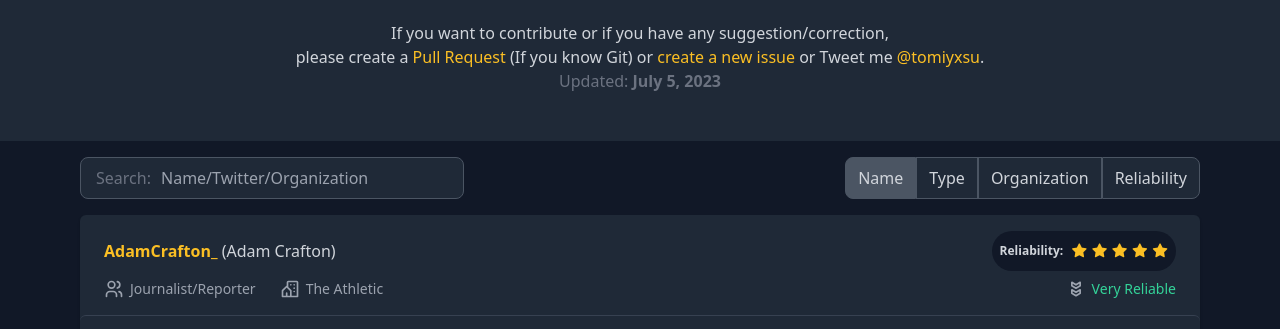
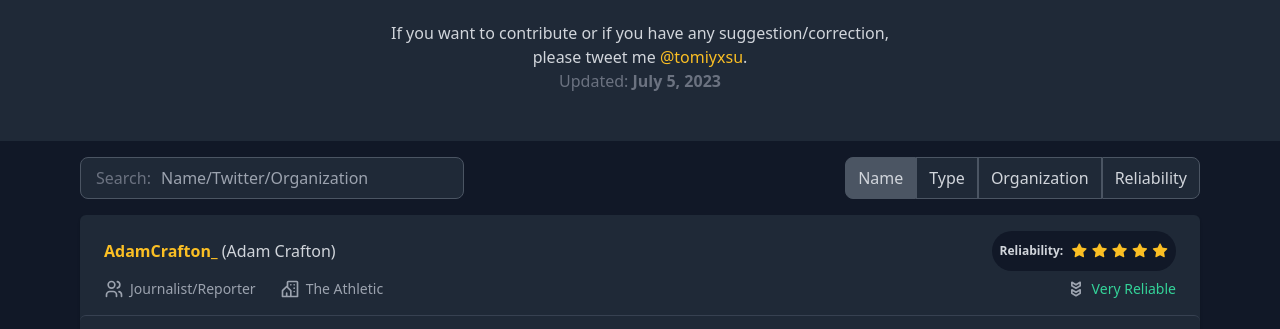
Before and after one commit to kizznaiver/jurno-rating, a website: page index.html in a window 1280 px wide. Shown: the part 753-1082 px from the top of the page. Drawn offline with Linux system fonts and the light colour scheme.

Commit message:
updated header/hero and footer #2

```diff
--- a/index.html
+++ b/index.html
@@ -72,15 +72,7 @@
                     <div class="mt-6">
                         If you want to contribute or if you have any suggestion/correction,
                         <br />
-                        please create a
-                        <a href="https://github.com/kizznaiver/jurno-reliability/pulls"
-                            class="text-amber-400 hover:text-amber-600 transition-colors duration-100">Pull Request</a>
-                        (If you know Git) or
-                        <a href="https://github.com/kizznaiver/jurno-reliability/issues/new"
-                            class="text-amber-400 hover:text-amber-600 transition-colors duration-100">
-                            create a new issue
-                        </a>
-                        or Tweet me
+                        please tweet me
                         <a href="https://twitter.com/tomiyxsu"
                             class="text-amber-400 hover:text-amber-600 transition-colors duration-100">
                             @tomiyxsu</a>.
@@ -323,7 +315,7 @@
                     </div>
                     <div>&middot;</div>
                     <div>
-                        <a href="https://github.com/kizznaiver/jurno-reliability"
+                        <a href="https://github.com/kizznaiver"
                             class="flex items-center text-amber-400 hover:text-amber-600 transition-colors duration-100">
                             <svg xmlns="http://www.w3.org/2000/svg" class="h-4 w-4 mr-1" viewBox="0 0 24 24"
                                 stroke-width="2" stroke="currentColor" fill="none" stroke-linecap="round"
```
